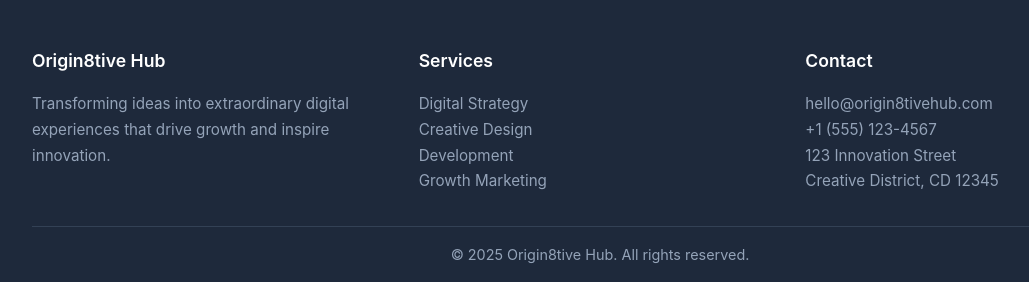
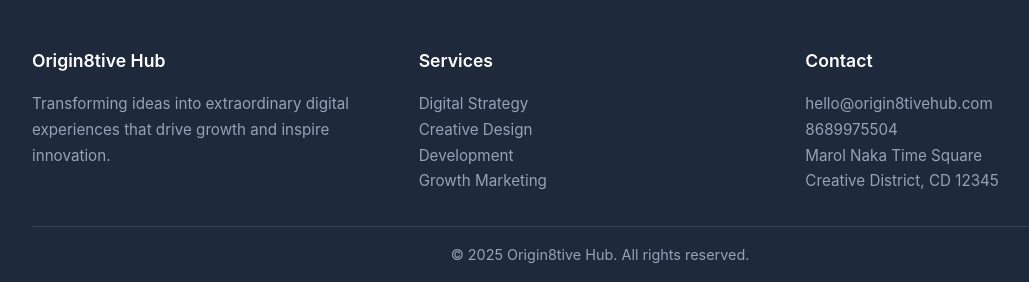
Before and after one commit to vishalll992/origini, a PHP site: page /about.php in a window 1280 px wide. Shown: the part 957-1239 px from the top of the page, without its empty margins (40-1069 px from the left). Run offline with PHP 8.4, Linux system fonts and the light colour scheme.

Commit message:
Update footer.php

```diff
--- a/orgini/footer.php
+++ b/orgini/footer.php
@@ -15,8 +15,8 @@
       <div class="footer-section">
         <h3>Contact</h3>
         <p>hello@origin8tivehub.com</p>
-        <p>+1 (555) 123-4567</p>
-        <p>123 Innovation Street</p>
+        <p>8689975504</p>
+        <p>Marol Naka Time Square</p>
         <p>Creative District, CD 12345</p>
       </div>
     </div>
```
